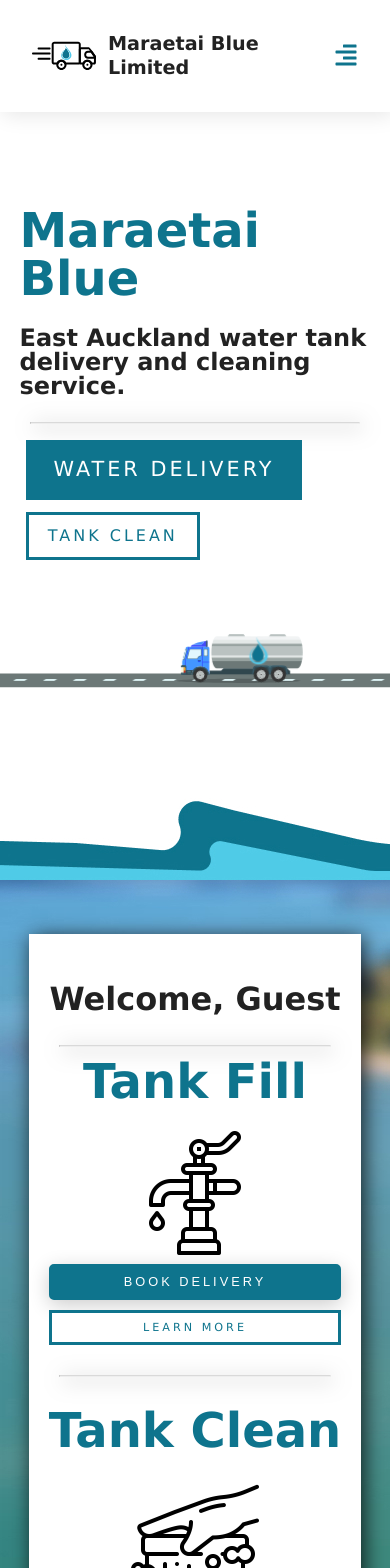
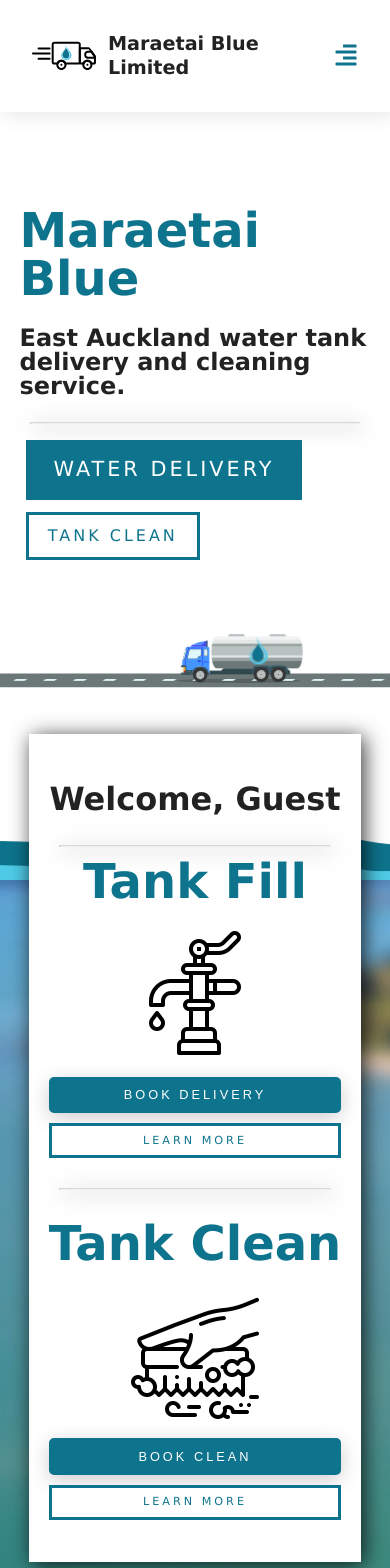
Before and after one commit to AaronRBetts/maraetai-blue, a React (Create React App) app in the folder client/: page / in a window 390 px wide. Shown: the top 1568 px of the page. Built offline with nearby package versions, Linux system fonts and the light colour scheme; no server answers.

Commit message:
design improvements

```diff
--- a/client/src/Components/Info.js
+++ b/client/src/Components/Info.js
@@ -26,11 +26,11 @@
     let err = false
 
     if (!regPhone.test(props.userPhone)) {
-      newErrors.phone = <><hr/>Enter a valid phone number</>
+      newErrors.phone = <><hr/><p>Enter a valid phone number</p></>
       err = true
     }
     if (!regAddress.test(props.userAddress)) {
-      newErrors.address = <><hr/>Enter a valid address</>
+      newErrors.address = <><hr/><p>Enter a valid address</p></>
       err = true
     }
     setErr(newErrors)
@@ -52,19 +52,16 @@
             <div className="infoBox">
                 <br />
                 <input value={props.userPhone} onChange={(e) => props.setUserPhone(e.target.value)} type="text" placeholder='Phone' />
-                <br />
                 <input value={props.userAddress} onChange={(e) => props.setUserAddress(e.target.value)} type="text" placeholder="Address" />
-                <br />
                 <textarea rows="5" value={props.userNotes} onChange={(e) => props.setUserNotes(e.target.value)} type="text" placeholder="Leave us a message" ></textarea>
-                <br />
                 <div className="apptButtons">
                 <input disabled={disable} className="btn-primary" type="submit" value="Continue" onClick={nextStep}/>
                 <input className="btn-secondary" type="submit" value="Back" onClick={backStep}/>
                 </div>
             </div>
           <div style={{color: 'red', maxWidth: 'fit-content', margin: 'auto'}}>
-            {err.phone && <p>{err.phone}</p>}
-            {err.address && <p>{err.address}</p>}
+            {err.phone && err.phone}
+            {err.address && err.address}
           </div>
 
             </div>
--- a/client/src/Components/Scheduler.js
+++ b/client/src/Components/Scheduler.js
@@ -34,7 +34,6 @@
             ? props.selectedDay.toLocaleDateString('en-GB', options)
             : 'Choose a date on the calendar'}
         </h5>
-        <br />
         <div className="apptButtons">
           <input className="btn-primary" type="submit" value="Continue" onClick={nextStep}/>
           <input className="btn-secondary" type="submit" value="Back" onClick={backStep}/>
--- a/client/src/Components/Service.js
+++ b/client/src/Components/Service.js
@@ -19,7 +19,7 @@
 
     return (
     <>
-        <div className="card" id="services">
+        <div className="card">
             <div className="authBox">
                 <h2>Welcome, {props.user ? props.user.name : 'Guest'}</h2><hr />
                 <div className="servicesBox">
--- a/client/src/Pages/Home.js
+++ b/client/src/Pages/Home.js
@@ -30,7 +30,6 @@
         })
        .then(data => data.json())
        .then(data => data.error ? console.log('error logging in') : setUser(data))
-       .then(console.log(user))
        .then(setUserPhone(user.phone))
        .then(setUserAddress(user.address))
       }, [])
@@ -91,6 +90,7 @@
     return (
         <div>
           <Landing />
+          <a id="services" className="anchor"></a>
           {renderForm()}
         </div>
     )
--- a/client/src/Pages/Services.js
+++ b/client/src/Pages/Services.js
@@ -14,7 +14,8 @@
                 <div className="pageBanner">
                 </div>
             </div>
-            <div className="servicesCard" id="fill">
+            <div className="servicesCard">
+                <a class="anchor" id="fill"></a>
                 <div className="servicesWrapper">
                     <h1>Water tank refill service</h1>
                     <div className="servicesBox">
@@ -28,7 +29,8 @@
                         </p>
                     </div>
                 </div>
-                <div className="servicesWrapper" id="clean">
+                <a class="anchor" id="clean"></a>
+                <div className="servicesWrapper">
                     <h1>Water tank cleaning service</h1>
                     <div className="servicesBox">
                         <h3>
--- a/client/src/Pages/styles.css
+++ b/client/src/Pages/styles.css
@@ -6,14 +6,10 @@
 }
 
 .card {
+    padding-top: 20vh;
     display: flex;
     flex-wrap: wrap;
     background-image: url('../../src/images/MB_background.jpg');
-}
-
-.card#services {
-    padding-top: 200px;
-    padding-bottom: 10vh;
 }
 
 .auth {
@@ -80,6 +76,13 @@
     background-color: rgba(255,255,255,1);
 }
 
+.anchor {
+    display: block;
+    position: relative;
+    top: -100px;
+    visibility: hidden;
+}
+
 .authBox {
     display: flow-root;
     width: fit-content;
@@ -88,6 +91,7 @@
     background-color: rgba(255,255,255,1);
     text-align: center;
     margin: auto;
+    min-width: 50vw;
     min-height: 460px;
     z-index: 10;
     margin-bottom: 5vh;
@@ -142,8 +146,11 @@
     opacity: 80%;
 }
 
+.infoBox {
+    display: grid;
+}
+
 .infoBox input, .infoBox textarea {
-    min-width: 400px;
 }
 
 #login, #register {
@@ -343,7 +350,7 @@
     .servicesBox .btn-primary {
         display: flex;
         font-size: 0.8em;
-        margin: auto;
+        margin: 1em auto auto auto;
         width: 100%;
     }
 
```
